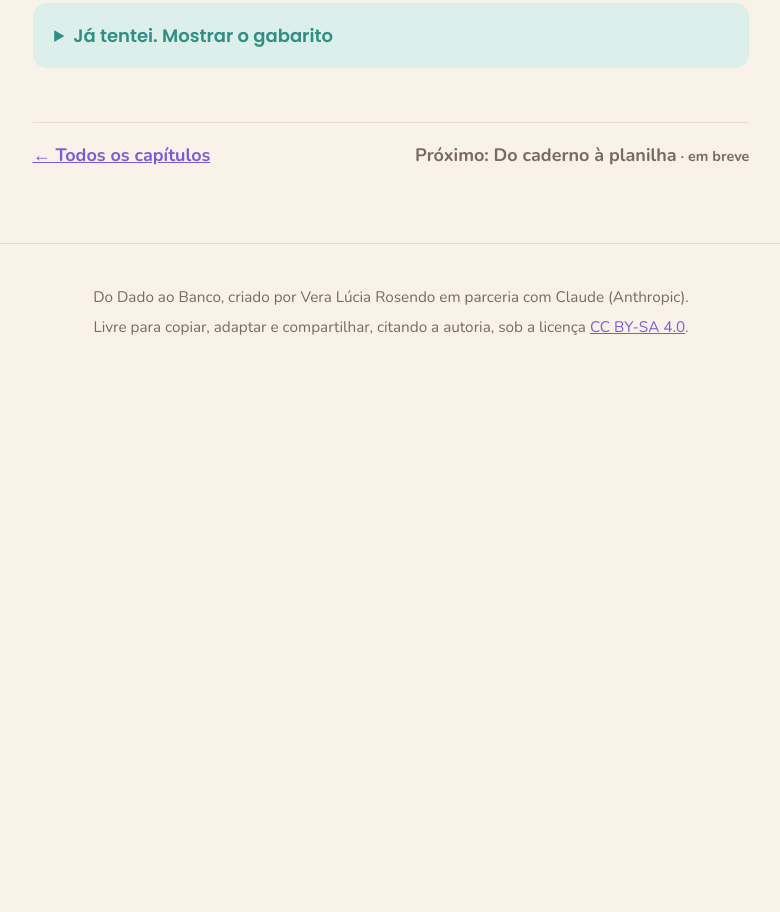
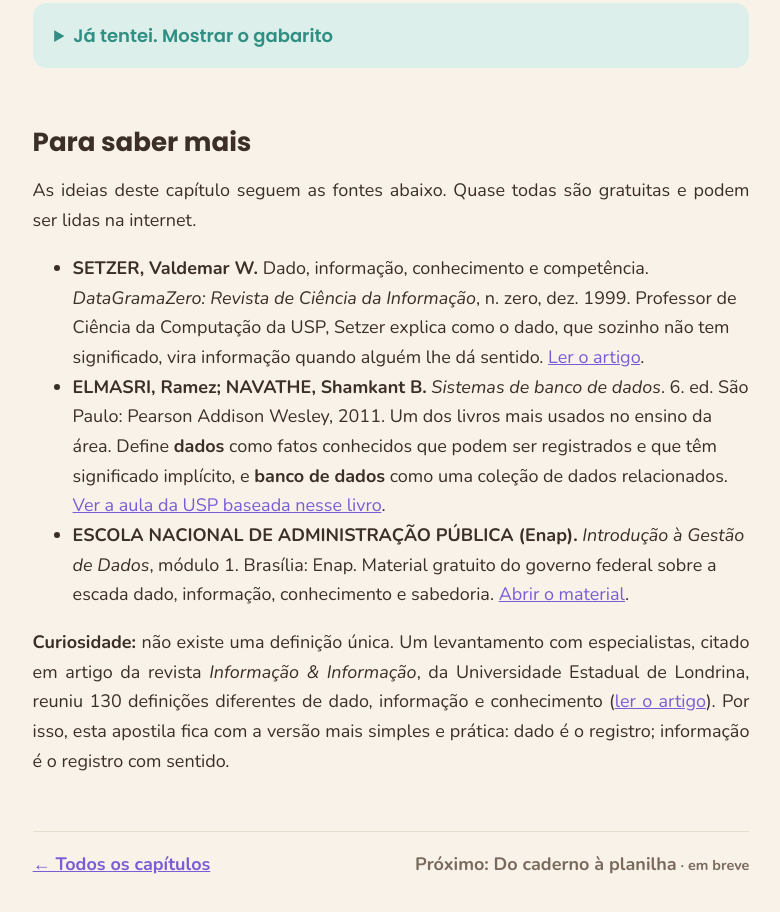
Before and after one commit to VeraRosendo/do-dado-ao-banco, a plain HTML site: page capitulo-1.html in a window 1280 px wide. Shown: the part 5499-6411 px from the top of the page, without its empty margins (249-1029 px from the left). Before the commit the page ends 5897 px from the top, so only its background shows below. Drawn offline with nearby package versions, Linux system fonts and the light colour scheme.

Commit message:
Capítulo 1: seção Para saber mais com as fontes
Co-Authored-By: Claude Opus 5.5 <noreply@anthropic.com>
Claude-Session: https://claude.ai/code/session_0176bRG7UBpfU9ybHx45bGwh

```diff
--- a/capitulo-1.html
+++ b/capitulo-1.html
@@ -211,6 +211,14 @@ Já tentei. Mostrar o gabarito
 </ul>
 <p><strong>Exercício 3.</strong> A Dona Íntegra vai pedir a <strong>data de nascimento</strong>. A idade muda todo ano, e a ficha ficaria errada sem ninguém perceber. A data nunca muda, e dela se calcula a idade sempre que for preciso. É a pegadinha 3 em ação.</p>
 </details>
+<h2 id="para-saber-mais">Para saber mais</h2>
+<p>As ideias deste capítulo seguem as fontes abaixo. Quase todas são gratuitas e podem ser lidas na internet.</p>
+<ul>
+<li><strong>SETZER, Valdemar W.</strong> Dado, informação, conhecimento e competência. <em>DataGramaZero: Revista de Ciência da Informação</em>, n. zero, dez. 1999. Professor de Ciência da Computação da USP, Setzer explica como o dado, que sozinho não tem significado, vira informação quando alguém lhe dá sentido. <a href="https://cip.brapci.inf.br/download/45629">Ler o artigo</a>.</li>
+<li><strong>ELMASRI, Ramez; NAVATHE, Shamkant B.</strong> <em>Sistemas de banco de dados</em>. 6. ed. São Paulo: Pearson Addison Wesley, 2011. Um dos livros mais usados no ensino da área. Define <strong>dados</strong> como fatos conhecidos que podem ser registrados e que têm significado implícito, e <strong>banco de dados</strong> como uma coleção de dados relacionados. <a href="https://edisciplinas.usp.br/pluginfile.php/5635023/mod_resource/content/1/Aula%201%20-%20Introdu%C3%A7%C3%A3o%20aos%20Sistemas%20de%20Bancos%20de%20Dados.pdf">Ver a aula da USP baseada nesse livro</a>.</li>
+<li><strong>ESCOLA NACIONAL DE ADMINISTRAÇÃO PÚBLICA (Enap).</strong> <em>Introdução à Gestão de Dados</em>, módulo 1. Brasília: Enap. Material gratuito do governo federal sobre a escada dado, informação, conhecimento e sabedoria. <a href="https://bibliotecadigital.enap.gov.br/bitstream/1/7686/3/M%c3%b3dulo%201%20-%20Introdu%c3%a7%c3%a3o%20%c3%a0%20Gest%c3%a3o%20de%20Dados.pdf">Abrir o material</a>.</li>
+</ul>
+<p><strong>Curiosidade:</strong> não existe uma definição única. Um levantamento com especialistas, citado em artigo da revista <em>Informação &amp; Informação</em>, da Universidade Estadual de Londrina, reuniu 130 definições diferentes de dado, informação e conhecimento (<a href="https://ojs.uel.br/revistas/uel/index.php/informacao/article/download/35949/pdf_1/201021">ler o artigo</a>). Por isso, esta apostila fica com a versão mais simples e prática: dado é o registro; informação é o registro com sentido.</p>
 
 <nav class="navegacao"><a href="index.html#caminho">← Todos os capítulos</a><span class="embreve">Próximo: Do caderno à planilha</span></nav>
 </main>
```
Also changed, not shown: 1 other file.
